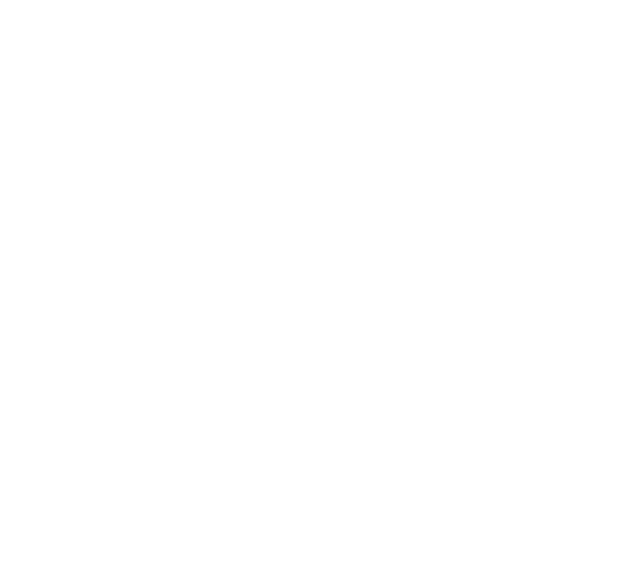
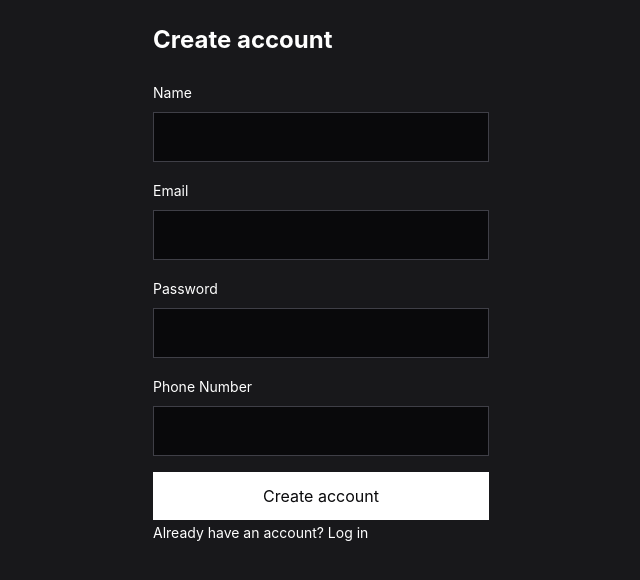
Before and after one commit to ahmadilham22/movies-ticket-frontend, a React (Vite) app: page /register in a window 1280 px wide. Before the commit this address had no page. Shown: the top 580 px of the page, without its empty margins (319-959 px from the left). Built offline with nearby package versions, Linux system fonts and the light colour scheme.

Commit message:
feat: add account registration

```diff
--- a/src/App.jsx
+++ b/src/App.jsx
@@ -3,6 +3,7 @@ import MovieListPage from "./pages/MovieListPage";
 import MovieDetailPage from "./pages/MovieDetailPage";
 import LoginPage from "./pages/LoginPage";
 import TransactionListPage from "./pages/TransactionListPage";
+import RegisterPage from "./pages/RegisterPage";
 
 function App() {
   return (
@@ -11,6 +12,7 @@ function App() {
       <Route path="/movies/:id" element={<MovieDetailPage />} />
       <Route path="/login" element={<LoginPage />} />
       <Route path="/transactions" element={<TransactionListPage />} />
+      <Route path="/register" element={<RegisterPage />} />
     </Routes>
   );
 }
--- a/src/pages/LoginPage.jsx
+++ b/src/pages/LoginPage.jsx
@@ -1,4 +1,5 @@
 import { useState } from "react";
+import { Link } from "react-router";
 import { useNavigate } from "react-router";
 
 function LoginPage() {
@@ -82,6 +83,7 @@ function LoginPage() {
           </button>
           {errorMessage && <p role="alert">{errorMessage}</p>}
         </form>
+        <Link to="/register" className="mt-4 inline-block text-sm hover:underline">Create an account</Link>
       </div>
     </main>
   );
--- /dev/null
+++ b/src/pages/RegisterPage.jsx
@@ -0,0 +1,144 @@
+import { Link } from "react-router";
+import { useState } from "react";
+
+const RegisterPage = () => {
+  const [name, setName] = useState("");
+  const [email, setEmail] = useState("");
+  const [password, setPassword] = useState("");
+  const [phoneNumber, setPhoneNumber] = useState("");
+  const [isSubmitting, setIsSubmitting] = useState(false);
+  const [errorMessage, setErrorMessage] = useState("");
+  const [successMessage, setSuccessMessage] = useState("");
+
+  const handleRegister = async (e) => {
+    e.preventDefault();
+
+    if (isSubmitting) return;
+    setErrorMessage("");
+    setSuccessMessage("");
+
+    if (name.trim() === "" || email.trim() === "" || password === "") {
+      setErrorMessage("Please complete the required fields.");
+      return;
+    }
+
+    setIsSubmitting(true);
+
+    try {
+      const response = await fetch("/api/users", {
+        method: "POST",
+        headers: {
+          "Content-Type": "application/json",
+        },
+        body: JSON.stringify({
+          name: name.trim(),
+          email: email.trim(),
+          password,
+          phone_number: phoneNumber.trim(),
+        }),
+      });
+
+      const result = await response.json();
+
+      if (!response.ok) {
+        throw new Error(result.message || "Failed to register.");
+      }
+
+      setSuccessMessage(result.message);
+      setPassword("");
+    } catch (error) {
+      setErrorMessage(error.message);
+    } finally {
+      setIsSubmitting(false);
+    }
+  };
+
+  return (
+    <main className="min-h-screen bg-zinc-900 text-white">
+      <div className="mx-auto max-w-sm p-6">
+        <h1 className="text-2xl font-bold">Create account</h1>
+        <form className="mt-6 space-y-4" onSubmit={handleRegister}>
+          <div className="">
+            <label htmlFor="name">
+              <span className="text-sm">Name</span>
+              <input
+                type="text"
+                id="name"
+                value={name}
+                onChange={(e) => setName(e.target.value)}
+                className="mt-2 w-full border border-zinc-700 bg-zinc-950 p-3"
+                autoComplete="name"
+                required
+              />
+            </label>
+          </div>
+          <div className="">
+            <label htmlFor="email">
+              <span className="text-sm">Email</span>
+              <input
+                type="email"
+                id="email"
+                value={email}
+                onChange={(e) => setEmail(e.target.value)}
+                className="mt-2 w-full border border-zinc-700 bg-zinc-950 p-3"
+                autoComplete="email"
+                required
+              />
+            </label>
+          </div>
+          <div className="">
+            <label htmlFor="password">
+              <span className="text-sm">Password</span>
+              <input
+                type="password"
+                id="password"
+                value={password}
+                onChange={(e) => setPassword(e.target.value)}
+                className="mt-2 w-full border border-zinc-700 bg-zinc-950 p-3"
+                autoComplete="new-password"
+                required
+              />
+            </label>
+          </div>
+          <div className="">
+            <label htmlFor="phoneNumber">
+              <span className="text-sm">Phone Number</span>
+              <input
+                type="tel"
+                id="phoneNumber"
+                value={phoneNumber}
+                onChange={(e) => setPhoneNumber(e.target.value)}
+                className="mt-2 w-full border border-zinc-700 bg-zinc-950 p-3"
+                autoComplete="tel"
+              />
+            </label>
+          </div>
+          <div className="">
+            <button
+              type="submit"
+              className="w-full bg-white p-3 text-zinc-950 disabled:opacity-50"
+              disabled={isSubmitting}
+            >
+              {isSubmitting ? "Creating account..." : "Create account"}
+            </button>
+          </div>
+        </form>
+        {errorMessage && (
+          <p className="text-red-500" role="alert">
+            {errorMessage}
+          </p>
+        )}
+        {successMessage && (
+          <p className="text-green-500" role="status">
+            {successMessage}
+          </p>
+        )}
+        <Link to="/login" className="text-sm hover:underline cursor-pointer">
+          Already have an account? Log in
+        </Link>
+      </div>
+    </main>
+  );
+};
+
+export default RegisterPage;
```
